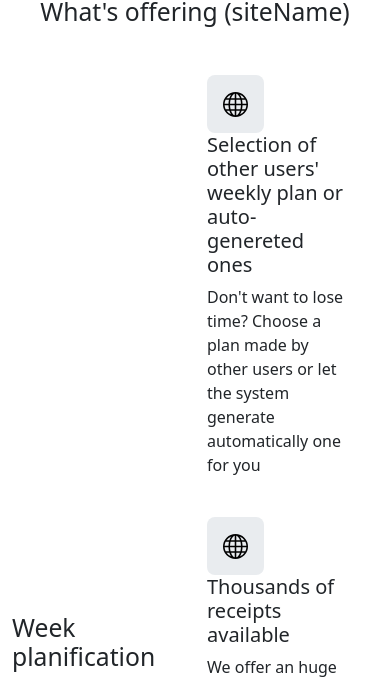
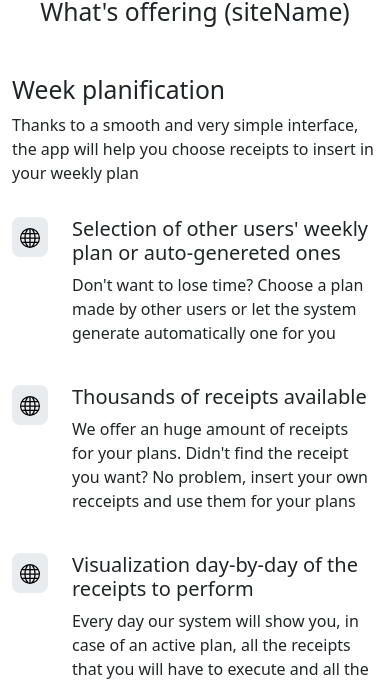
Before and after one commit to CarmineGar93/Capstone-Project-Front-End, a React (Create React App) app in the folder capstone/: page / in a window 390 px wide. Shown: the part 700-1381 px from the top of the page. Built offline with nearby package versions, Linux system fonts and the light colour scheme; the HTML template or start-up script is replaced by a standard one.

Commit message:
responsivness for info section

```diff
--- a/capstone/src/components/home/HomeInfo.jsx
+++ b/capstone/src/components/home/HomeInfo.jsx
@@ -74,19 +74,19 @@ function HomeInfo() {
                 array.map((section, index) => {
                     return (
                         <Row className="mb-5">
-                            <Col className={`d-flex align-items-center ${index % 2 === 1 ? "order-1" : ""}`}>
+                            <Col xs={12} md={6} className={`d-flex mb-3 mb-md-0 align-items-center ${index % 2 === 1 ? " order-md-1" : ""}`}>
                                 <div>
                                     <h2>{section.title}</h2>
                                     <p>{section.description}</p>
                                 </div>
                             </Col>
-                            <Col>
+                            <Col xs={12} md={6}>
                                 {
                                     section.insertions.map(row => {
                                         return (
                                             <Row className="mb-4">
                                                 <Col xs={"auto"} className={`d-flex ${index % 2 === 1 ? "justify-content-start" : "justify-content-end"} align-items-start`}>
-                                                    <div className=" bg-body-secondary p-3 rounded-3 d-flex justify-content-center align-items-center">
+                                                    <div className=" bg-body-secondary p-2 p-xl-3 rounded-3 d-flex justify-content-center align-items-center">
                                                         <div>
                                                             <img src={row.icon} alt="" />
                                                         </div>
```
Also changed, not shown: capstone/src/components/home/globe.svg.
